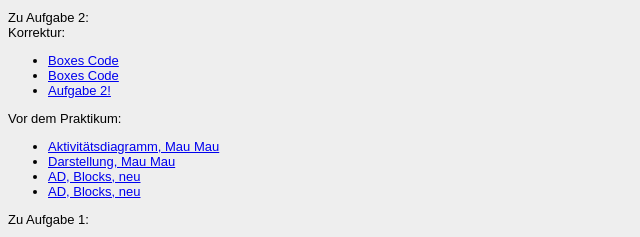
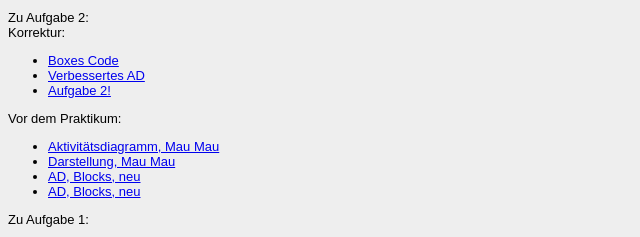
Before and after one commit to MichelOrlik/EIA2, a plain HTML site: page Steckbrief/steckbrief.htm in a window 1280 px wide. Shown: the part 134-371 px from the top of the page, 0-640 px from the left. Drawn offline with Linux system fonts and the light colour scheme.

Commit message:
Update steckbrief.htm

```diff
--- a/Steckbrief/steckbrief.htm
+++ b/Steckbrief/steckbrief.htm
@@ -17,7 +17,7 @@
     Korrektur:
 <ul>
     <li><a href="https://michelorlik.github.io/EIA2/Aufgaben/Aufgabe%203/Boxes/index.html" target="_blank">Boxes Code</a></li>
-    <li><a href="https://michelorlik.github.io/EIA2/Aufgaben/Aufgabe%203/Korrektur/Mau.pdf" target="_blank">Boxes Code</a></li>
+    <li><a href="https://michelorlik.github.io/EIA2/Aufgaben/Aufgabe%203/Korrektur/Mau.pdf" target="_blank">Verbessertes AD</a></li>
     <li><a href="https://michelorlik.github.io/EIA2/Aufgaben/Aufgabe%203/Korrektur/index.html" target="_blank">Aufgabe 2!</a></li>
 
 </ul>
```
